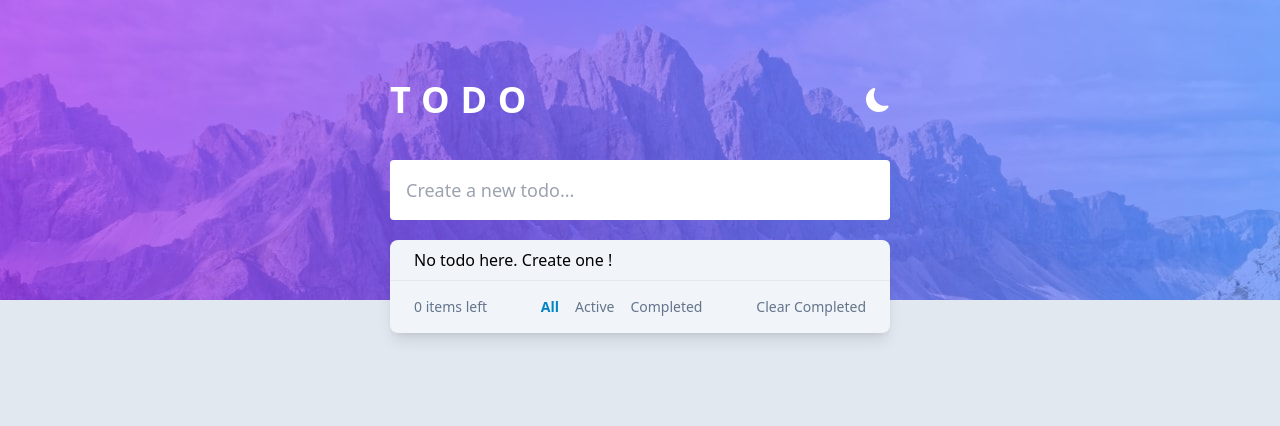
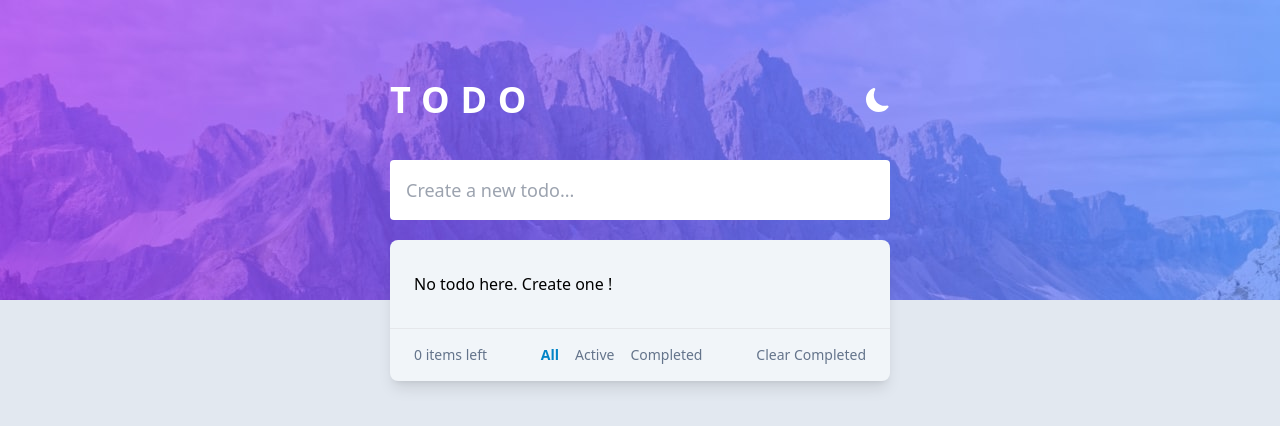
Before and after one commit to henocmusau/exercisesJS, a Next.js app in the folder todo_app/: page / in a window 1280 px wide. Shown: the top 426 px of the page. Built offline with nearby package versions, Linux system fonts and the light colour scheme.

Commit message:
Modifications des quelques composants

```diff
--- a/todo_app/app/page.js
+++ b/todo_app/app/page.js
@@ -20,9 +20,7 @@ export default function Home() {
           <ThemeButton />
         </div>
         <Form createTodo={createTodo} inputRef={inputRef} />
-        <div
-          className="w-full md:w-[500px] mx-2 md:mx-0 absolute mt-5 bg-slate-100 dark:bg-bgDarkSecondary rounded-lg divide-y dark:divide-gray-700 shadow-lg"
-        >
+
         <ListTodos
           todos={filteredTodos}
           changeStateTodo={changeStateTodo}
@@ -32,7 +30,6 @@ export default function Home() {
           clearCompletedTodos={clearCompletedTodos}
           filterCategory={filter}
         />
-        </div>
 
       </section>
     </main>
--- a/todo_app/components/Form.jsx
+++ b/todo_app/components/Form.jsx
@@ -1,3 +1,4 @@
+'use client'
 import React from 'react'
 
 export default function Form({ createTodo, inputRef }) {
--- a/todo_app/components/ListTodos.jsx
+++ b/todo_app/components/ListTodos.jsx
@@ -1,4 +1,5 @@
 'use client'
+import StatsAndFilters from "./StatsAndFilters";
 import Todo from "./Todo";
 
 const filters = [
@@ -16,30 +17,35 @@ const filters = [
     },
 ]
 
-const classFilterButton = 'hover:text-slate-900 dark:hover:text-slate-200 hover:font-semibold duration-300 cursor-pointer'
-const classActiveFilterButton = 'font-bold text-sky-600 cursor-pointer'
-
 export default function ListTodos({ todos, changeStateTodo, handleRemoveTodo, changeFilter, clearCompletedTodos, filterCategory }) {
     return (
         <>
-            {todos && todos.length > 0 && todos.map(todo => (
-                <Todo key={todo.id} {...todo} changeStateTodo={changeStateTodo} RemoveTodo={handleRemoveTodo} />
-            ))}
+            <div
+                className="w-full md:w-[500px] mx-2 md:mx-0 absolute mt-5 bg-slate-100 dark:bg-bgDarkSecondary rounded-lg divide-y dark:divide-gray-700 shadow-lg"
+            >
+                {todos && todos.length > 0 && todos.map(todo => (
+                    <Todo
+                        key={todo.id}
+                        {...todo}
+                        changeStateTodo={changeStateTodo}
+                        RemoveTodo={handleRemoveTodo}
+                    />
+                ))}
 
-            {todos && todos?.length < 1 && <span className='px-4 py-2 w-full mx-2 box-border flex dark:text-slate-200 rounded-md'>No todo here. Create one !</span>}
-            <div className="flex justify-between px-6 text-sm py-4 text-slate-500">
-
-                {/* Stats and filters */}
-                <span>{todos?.length} items left</span>
-                <div className="flex gap-4">
-                    {filters.map(filter => (
-                        <button onClick={() => changeFilter(filter.code)} key={filter.code} className={filter.code === filterCategory ? classActiveFilterButton : classFilterButton}>
-                            {filter.name}
-                        </button>
-                    ))
-                    }
-                </div>
-                <button onClick={() => clearCompletedTodos()} className="hover:text-slate-900 dark:hover:text-slate-200 hover:font-semibold duration-300 cursor-pointer">Clear Completed</button>
+                {todos && todos?.length < 1 ?
+                    <span className='px-4 py-8 w-full mx-2 box-border flex dark:text-slate-200 rounded-md'
+                    >
+                        No todo here. Create one !
+                    </span>
+                    : null
+                }
+                <StatsAndFilters
+                    todos={todos}
+                    filters={filters}
+                    changeFilter={changeFilter}
+                    clearCompletedTodos={clearCompletedTodos}
+                    filterCategory={filterCategory}
+                />
             </div>
         </>
     )
--- /dev/null
+++ b/todo_app/components/StatsAndFilters.jsx
@@ -0,0 +1,24 @@
+'use client'
+import React from 'react'
+
+const classFilterButton = 'hover:text-slate-900 dark:hover:text-slate-200 hover:font-semibold duration-300 cursor-pointer'
+const classActiveFilterButton = 'font-bold text-sky-600 cursor-pointer'
+
+export default function StatsAndFilters({ todos, filters, clearCompletedTodos, changeFilter, filterCategory }) {
+    return (
+        <section className="flex justify-between px-6 text-sm py-4 text-slate-500">
+
+            {/* Stats and filters */}
+            <span>{todos?.length} items left</span>
+            <div className="flex gap-4">
+                {filters?.map(filter => (
+                    <button onClick={() => changeFilter(filter.code)} key={filter.code} className={filter.code === filterCategory ? classActiveFilterButton : classFilterButton}>
+                        {filter.name}
+                    </button>
+                ))
+                }
+            </div>
+            <button onClick={() => clearCompletedTodos()} className="hover:text-slate-900 dark:hover:text-slate-200 hover:font-semibold duration-300 cursor-pointer">Clear Completed</button>
+        </section>
+    )
+}
--- a/todo_app/components/Todo.jsx
+++ b/todo_app/components/Todo.jsx
@@ -5,8 +5,7 @@ import { AiFillDelete } from 'react-icons/ai';
 import { GiCircle } from 'react-icons/gi'
 
 export default function Todo({ id, isCompleted, title, changeStateTodo, RemoveTodo }) {
-    const noCompleted = "cursor-pointer text-slate-700 dark:text-slate-200 text-md"
-    const completed = "cursor-pointer text-slate-400 dark:text-slate-500 text-md line-through"
+    const style = `${isCompleted ? 'text-slate-400 dark:text-slate-500 ' : 'text-slate-700 dark:text-slate-200 '} 'cursor-pointer text-md'`
 
     return (
         <div className="py-4 px-6 flex items-center justify-between w-full text-lg">
@@ -18,7 +17,7 @@ export default function Todo({ id, isCompleted, title, changeStateTodo, RemoveTo
                     /> :
                     <GiCircle onClick={() => changeStateTodo(id)} className="cursor-pointer text-2xl mr-2 text-slate-400" />
                 }
-                <span className={isCompleted ? completed : noCompleted}>{title} </span>
+                <span className={style}>{title} </span>
             </div>
             <AiFillDelete onClick={() => RemoveTodo(id)} className="cursor-pointer text-2xl text-slate-500 hover:text-red-500 transition-all duration-300" />
         </div>
```
Lines whose indentation alone changed are shown as unchanged.
